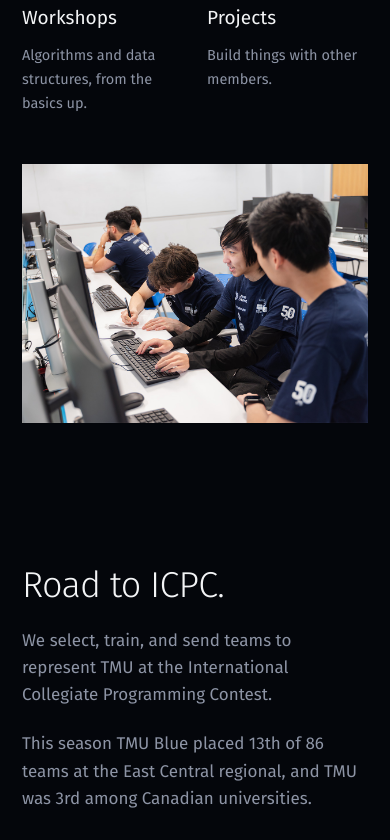
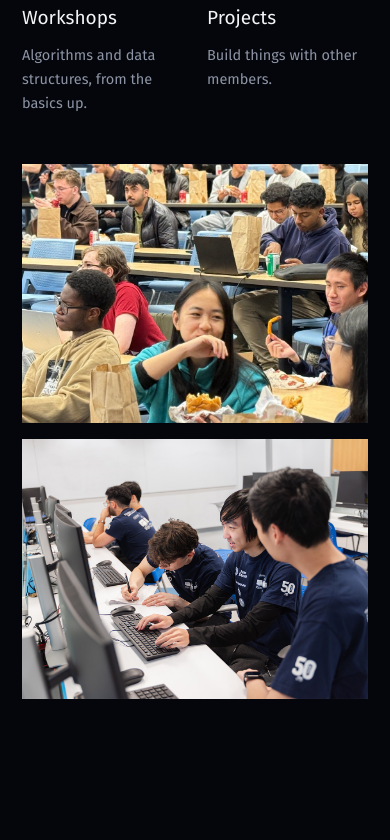
Before and after one commit to denniskaydalov/tmuacc, a plain HTML site: page index.html in a window 390 px wide. Shown: the part 1127-1967 px from the top of the page. Drawn offline with Linux system fonts and the light colour scheme.

Commit message:
Add event photo
Co-Authored-By: Claude Opus 5.5 <noreply@anthropic.com>

```diff
--- a/index.html
+++ b/index.html
@@ -55,6 +55,8 @@
   .offers p{font-size:14.5px;color:var(--mute);line-height:1.65}
   .photo{margin-top:80px;aspect-ratio:21/9;overflow:hidden}
   .photo img{width:100%;height:100%;object-fit:cover;display:block}
+  .duo{display:grid;grid-template-columns:1.35fr 1fr;gap:24px;margin-top:80px}
+  .duo .photo{margin-top:0;aspect-ratio:auto;height:440px}
   .split{display:grid;grid-template-columns:1fr 1fr;gap:64px;align-items:center}
   .split .photo{margin-top:0;aspect-ratio:4/3}
 
@@ -94,6 +96,8 @@
     .photo{margin-top:48px;aspect-ratio:4/3}
     .split{grid-template-columns:1fr;gap:40px}
     .split .photo{margin-top:0}
+    .duo{grid-template-columns:1fr;gap:16px;margin-top:48px}
+    .duo .photo{height:auto;aspect-ratio:4/3}
     .tier{margin-top:48px}
     .marks{padding:36px 0 0}
     .mark{font-size:25px;white-space:nowrap;gap:12px}
@@ -142,7 +146,10 @@
     <div><h3>Workshops</h3><p>Algorithms and data structures, from the basics up.</p></div>
     <div><h3>Projects</h3><p>Build things with other members.</p></div>
   </div>
-  <div class="photo rv"><img src="img/practice.jpg" alt="Weekly ICPC practice"></div>
+  <div class="duo rv">
+    <div class="photo"><img src="img/event.jpg" alt="A full lecture hall at a TMACC event" style="object-position:center 28%"></div>
+    <div class="photo"><img src="img/practice.jpg" alt="Weekly ICPC practice"></div>
+  </div>
 </div></section>
 
 <section id="icpc"><div class="shell split">
@@ -172,7 +179,7 @@
 </div></section>
 
 <footer><div class="in">
-  <span>&copy; 2026 TMU Algorithms &amp; Coding Club &middot; Photos: TMU Faculty of Science</span>
+  <span>&copy; 2026 TMU Algorithms &amp; Coding Club &middot; ICPC photos: TMU Faculty of Science</span>
   <img src="img/logo-256.png" alt="TMACC">
   <div class="links">
     <a href="https://www.instagram.com/tmu_acc/">Instagram</a>
```
Also changed, not shown: img/event.jpg (added).
